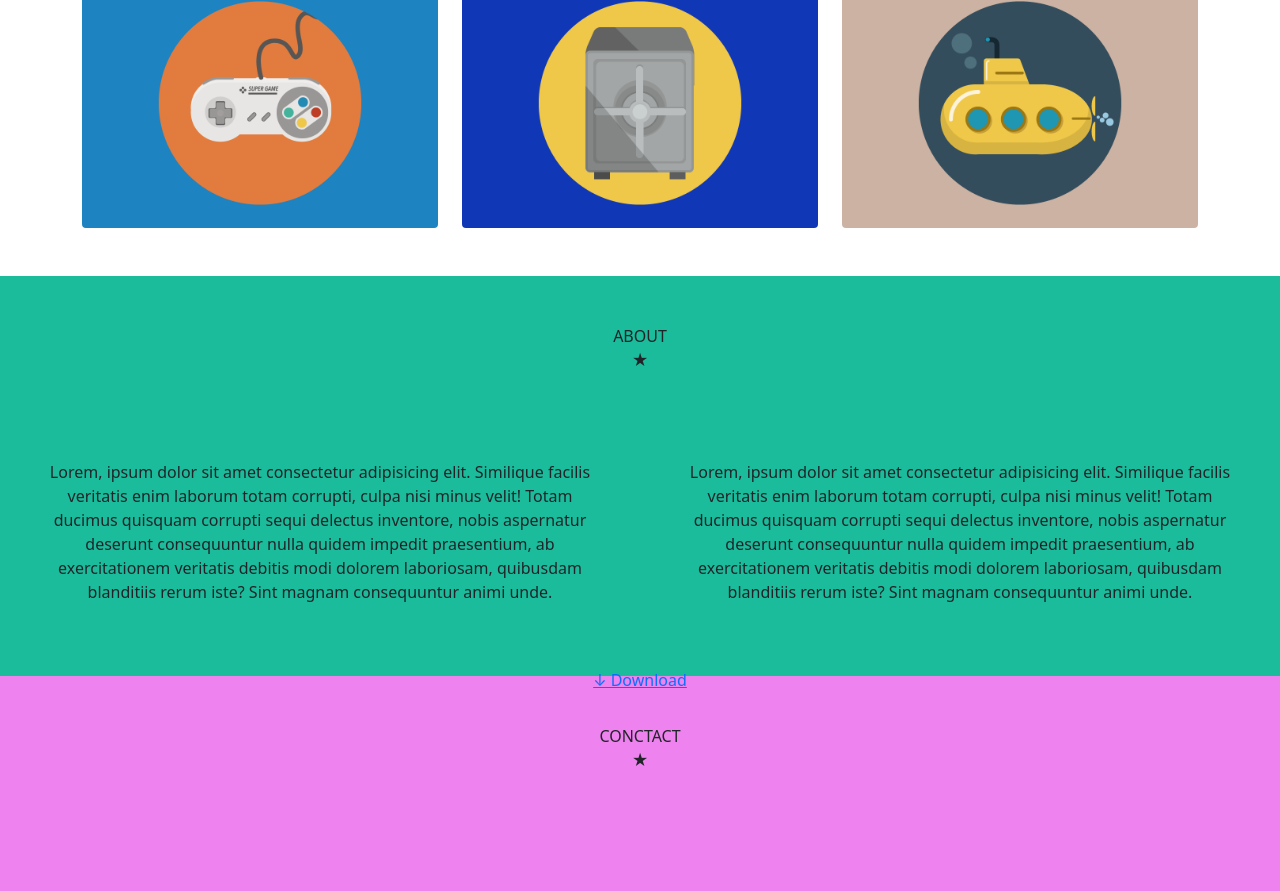
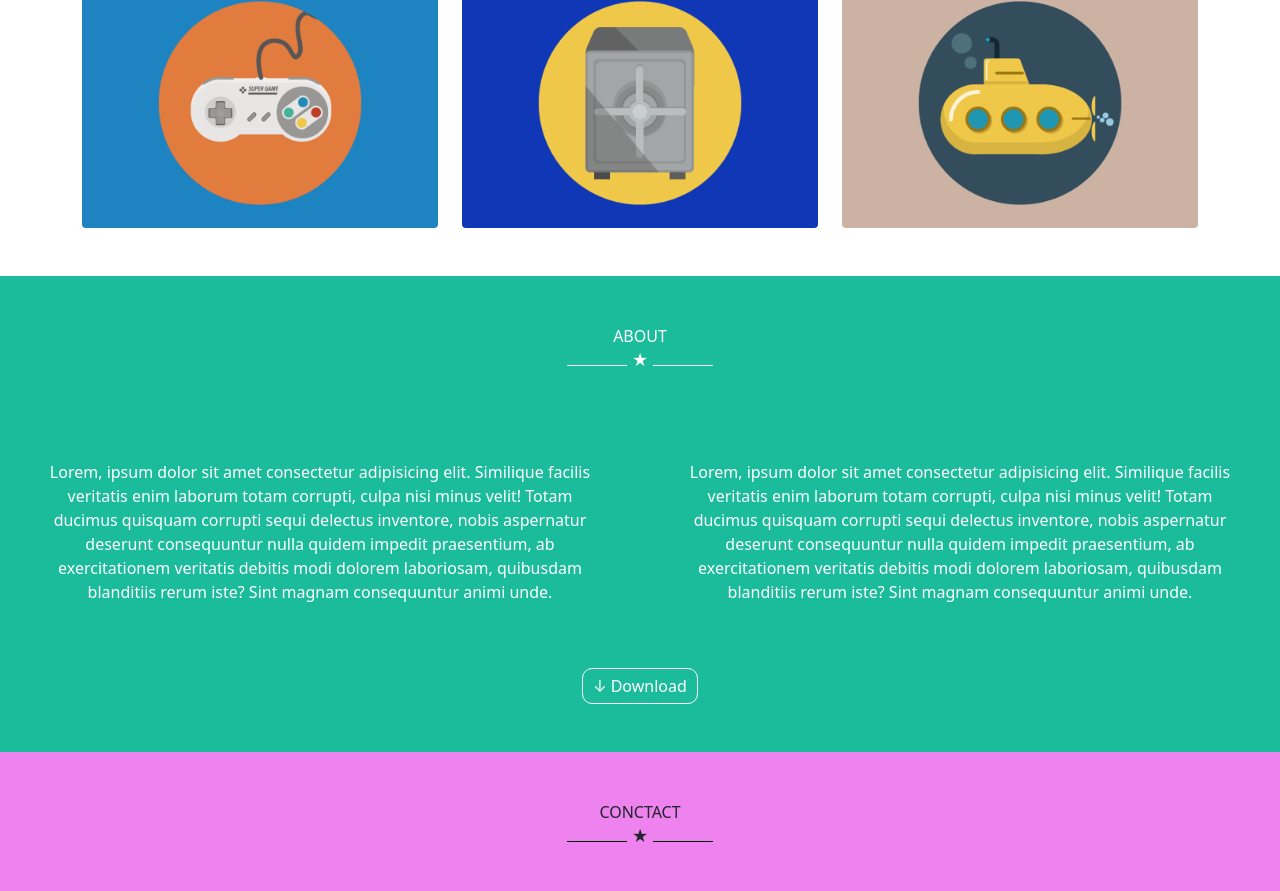
Before and after one commit to La-wii/html-css-bootstrap-freelancer, a plain HTML site: page index.html in a window 1280 px wide. Shown: the part 956-1847 px from the top of the page. Drawn offline with nearby package versions, Linux system fonts and the light colour scheme.

Commit message:
.about span + about a

```diff
--- a/css/style.css
+++ b/css/style.css
@@ -17,7 +17,9 @@ header{
 }
 
 .jumbotron span,
-.portfolio span{
+.portfolio span,
+.about span,
+.contact span{
     display: inline-block;
     width: 60px;
 }
@@ -27,14 +29,14 @@ header{
     margin-bottom: 20px;
 }
 
-.jumbotron span{
+.jumbotron span,
+.about span{
     border-bottom: 1px solid white;
 }
 
 /* portfolio */
-
-
-.portfolio span{
+.portfolio span,
+.contact span{
     border-bottom: 1px solid black;
 }
 
@@ -48,14 +50,26 @@ header{
     height: 250px;
 }
 
+/* about */
 .about{
     background-color: #1abc9c;
-    height: 400px;
+    color: white;
+    /* height: 400px; */
 }
 
+.about a{
+    display: inline-block;
+    color: white;
+    text-decoration: none;
+    padding: 5px 10px;
+    border: 1px solid white;
+    border-radius: 10px;
+
+}
+/* conctact */
 .contact{
     background-color: violet;
-    height: 400px;
+    height: 500px;
 
 }
 
```
